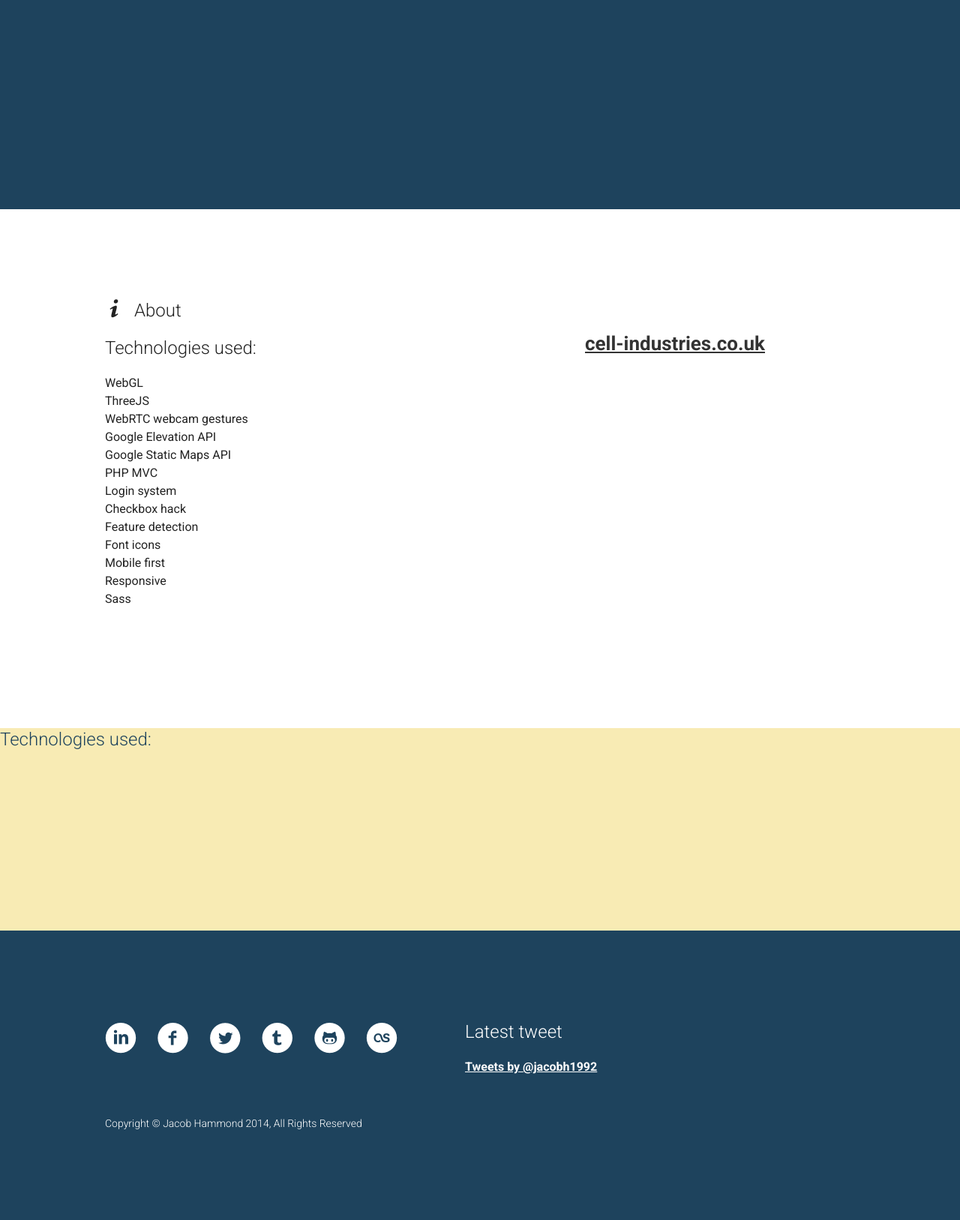
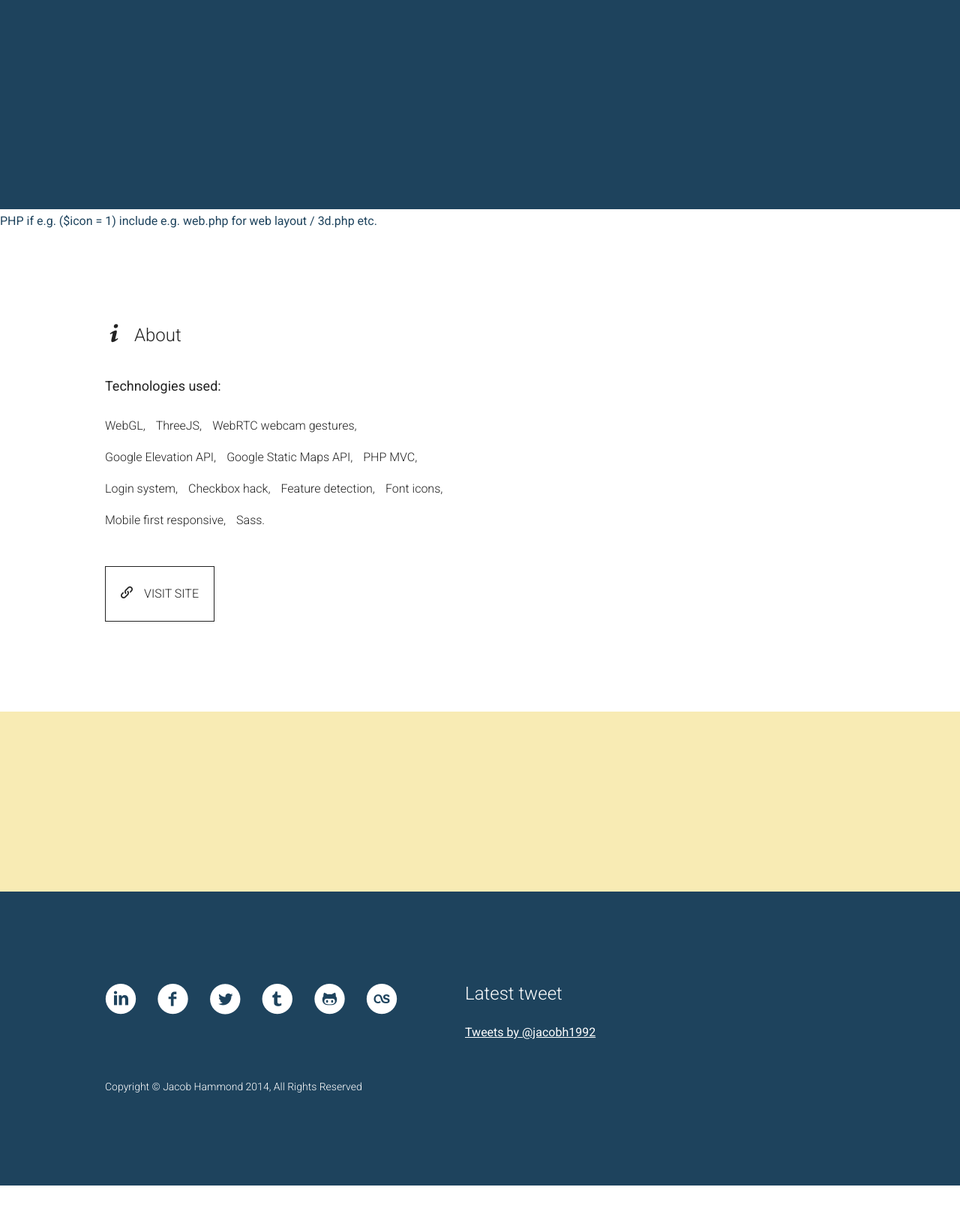
Before and after one commit to JacobH1992/jacob-hammond-portfolio, a PHP site: page /details in a window 1280 px wide. Shown: the part 101-1728 px from the top of the page at 75% size. After the commit the page ends 1682 px from the top, so only its background shows below. Run offline with PHP 8.4, Linux system fonts and the light colour scheme; data that the repository does not hold is empty; some libraries are stand-ins or nearby versions.

Commit message:
Added changes to details.php

```diff
--- a/css/styles.css
+++ b/css/styles.css
@@ -246,7 +246,7 @@ h1 {
 h2 {
   font-family: "modumregular";
   font-size: 1.625em;
-  line-height: 1.15385em;
+  line-height: 1.23077em;
   margin-bottom: 40px;
 }
 
@@ -262,7 +262,7 @@ a {
   -moz-transition: all 0.5s;
   -o-transition: all 0.5s;
   transition: all 0.5s;
-  font-weight: 600;
+  font-weight: 400;
 }
 
 .white a {
@@ -336,7 +336,7 @@ a {
 
   h1 {
     font-size: 3.875em;
-    line-height: 1.06452em;
+    line-height: 1.16129em;
   }
 
   h2 {
@@ -346,7 +346,7 @@ a {
 
   h3 {
     font-size: 1.5em;
-    line-height: 1.25em;
+    line-height: 1.33333em;
   }
 }
 .full {
@@ -527,7 +527,7 @@ a.btn:active, a.btn:focus {
 .work-item i {
   margin-right: 0;
   font-size: 1.375em;
-  line-height: 1.36364em;
+  line-height: 1.45455em;
 }
 
 .work-item-description {
@@ -598,16 +598,21 @@ nav ul {
 nav li {
   padding: 0 40px;
   font-weight: 600;
-  line-height: 80px;
+  line-height: 40px;
 }
 nav a {
   color: inherit;
   text-decoration: inherit;
   cursor: inherit;
   cursor: pointer;
+  font-weight: 600;
 }
 nav a:active, nav a:focus {
   outline: none;
+}
+
+.nav-small nav {
+  height: 50px;
 }
 
 #nav-logo {
@@ -658,7 +663,7 @@ nav a:active, nav a:focus {
 #site-nav-toggle:checked ~ #site-nav-btn:before {
   content: 'x';
   font-size: 2em;
-  line-height: 1.125em;
+  line-height: 1.25em;
   line-height: 100px;
 }
 
@@ -724,7 +729,7 @@ nav a:active, nav a:focus {
 
 html {
   font-family: "Roboto", Arial, Sans-Serif;
-  line-height: 1.5em;
+  line-height: 2em;
   color: #1e435d;
   text-rendering: optimizelegibility;
 }
@@ -733,7 +738,7 @@ html * html {
 }
 html html {
   font-size: 16px;
-  line-height: 0.375em;
+  line-height: 0.5em;
 }
 
 main {
@@ -895,19 +900,27 @@ img {
 }
 .details-header h2 {
   font-size: 1.625em;
-  line-height: 1.15385em;
+  line-height: 1.23077em;
   padding-bottom: 20px;
   margin-bottom: 0;
 }
 
-.details-description {
+.details-description ul {
+  margin-left: -5px;
+}
+.details-description li {
+  margin: 5px 5px;
+  display: inline-block;
+  font-weight: 200;
+}
+
+.details-description-technologies {
   margin-top: 40px;
+  font-weight: 400;
 }
 
 .details-link {
-  font-size: 1.625em;
-  line-height: 1.15385em;
-  margin-top: 20px;
+  margin-top: 40px;
   text-align: center;
   font-weight: 200;
 }
@@ -931,8 +944,19 @@ img {
   left: 0;
 }
 
+.description-image {
+  width: 100%;
+  height: auto;
+  display: block;
+}
+
+@media (min-width: 640px) {
+  .details-description {
+    margin-top: 0;
+  }
+}
 .copyright {
   margin-top: 40px;
   font-size: 0.875em;
-  line-height: 1.28571em;
+  line-height: 1.71429em;
 }
--- a/js/all.js
+++ b/js/all.js
@@ -12,7 +12,7 @@ window.addEventListener('scroll', function () {
 
 function changeNavbarBkg() {
     if (position >= target) {
-        navBar.className = 'blue';
+        navBar.className = 'blue nav-small';
     } else {
         navBar.className = 'white';
     }
@@ -24,7 +24,6 @@ function changeNavbarBkg() {
  * expects a list of:
  * `<img src="blank.gif" data-src="my_image.png" width="600" height="400" class="lazy">`
  */
-
 !function(window){
   var $q = function(q, res){
         if (document.querySelectorAll) {
--- a/sass/_base.scss
+++ b/sass/_base.scss
@@ -20,7 +20,7 @@ $bold: 600;
 $base-font-family: 'Roboto', Arial, Sans-Serif;
 $base-font-weight: $regular;
 $base-font-size: 16px;
-$base-line-height: 6px;
+$base-line-height: 8px;
 
 // Header Font
 $header-font-family: 'modumregular';
--- a/sass/_nav.scss
+++ b/sass/_nav.scss
@@ -18,11 +18,18 @@ nav {
     li {
         padding: 0 40px;
         font-weight: 600;
-        line-height: 80px;
+        line-height: 40px;
     }
     a {
         @include unstyled-link;
         cursor: pointer;
+        font-weight: 600;
+    }
+}
+
+.nav-small {
+    nav {
+        height: 50px;
     }
 }
 
--- a/sass/_page-details.scss
+++ b/sass/_page-details.scss
@@ -11,12 +11,23 @@
 }
 
 .details-description {
+    ul {
+        margin-left: -5px;
+    }
+    li {
+        margin: 5px 5px;
+        display: inline-block;
+        font-weight: 200;
+    }
+}
+
+.details-description-technologies {
     margin-top: 40px;
+    font-weight: 400;
 }
 
 .details-link {
-    @include adjust-font-size-to(26px);
-    margin-top: 20px;
+    margin-top: 40px;
     text-align: center;
     font-weight: 200;
 }
@@ -40,7 +51,16 @@
     left: 0;
 }
 
+.description-image {
+    width: 100%;
+    height: auto;
+    display: block;
+}
+
 @media ($min_bp_a) {
+    .details-description {
+        margin-top: 0;
+    }
 }
 
 @media ($min_bp_c) {
--- a/sass/_typography.scss
+++ b/sass/_typography.scss
@@ -23,7 +23,7 @@ h3 {
 
 a {
     @include transition(all .5s);
-    font-weight: 600;
+    font-weight: 400;
 }
 
 .white a {
--- a/views/details.php
+++ b/views/details.php
@@ -7,42 +7,40 @@
 
 <main id="details-main">
 
+PHP if e.g. ($icon = 1)
+
+include e.g. web.php for web layout / 3d.php etc.
+
     <section class="white">
         <div class="align-center section-padding">
-            <?= $video; ?>
-            <div class="half-margin">
+            <div class="details-description half-margin">
                 <h3><i class="ico-info"></i>About</h3>
                 <?= $description; ?>
-                <h3>Technologies used:</h3>
+                <p class="details-description-technologies">Technologies used:</p>
                 <ul>
-                    <li>WebGL</li>
-                    <li>ThreeJS</li>
-                    <li>WebRTC webcam gestures</li>
-                    <li>Google Elevation API</li>
-                    <li>Google Static Maps API</li>
-                    <li>PHP MVC</li>
-                    <li>Login system</li>
-                    <li>Checkbox hack</li>
-                    <li>Feature detection</li>
-                    <li>Font icons</li>
-                    <li>Mobile first</li>
-                    <li>Responsive</li>
-                    <li>Sass</li>
+                    <li>WebGL,</li>
+                    <li>ThreeJS,</li>
+                    <li>WebRTC webcam gestures,</li>
+                    <li>Google Elevation API,</li>
+                    <li>Google Static Maps API,</li>
+                    <li>PHP MVC,</li>
+                    <li>Login system,</li>
+                    <li>Checkbox hack,</li>
+                    <li>Feature detection,</li>
+                    <li>Font icons,</li>
+                    <li>Mobile first responsive,</li>
+                    <li>Sass.</li>
                 </ul>
+                <a href="http://cell-industries.co.uk/" class="details-link btn"><i class="ico-link"></i>VISIT SITE</a>
             </div>
             <div class="half-margin">
+                <?= $video; ?>
                 <img src="<?= $imgLarge1; ?>" alt="<?= $title; ?>" title="<?= $title; ?>" class="description-image"/>
-                <div class="details-link">
-                    <a href="htt://cell-industries.co.uk/">cell-industries.co.uk</a>
-                </div>
             </div>
+<!--             <div class="half-margin">
+            </div> -->
         </div>
     </section>
-            <div class="details-description section-content-wrapper">
-                <div class="half-margin">
-                    <h3>Technologies used:</h3>
-                </div>
-            </div>
 
     <section class="yellow">
         <div class="align-center section-padding">
```
Also changed, not shown: xml/work.xml (+6 -3 lines), img/work/web/large/cell-industries.jpg.
